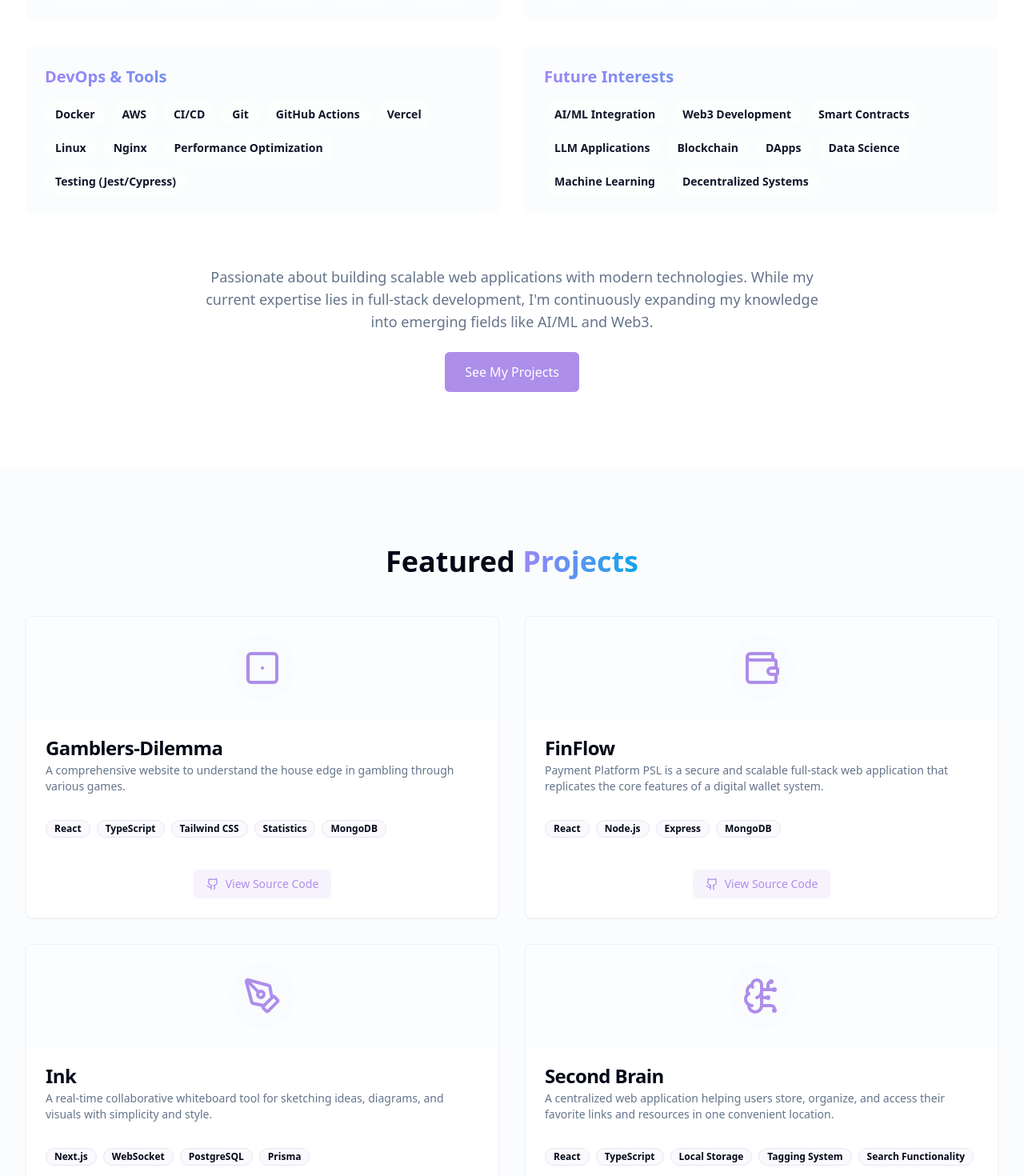
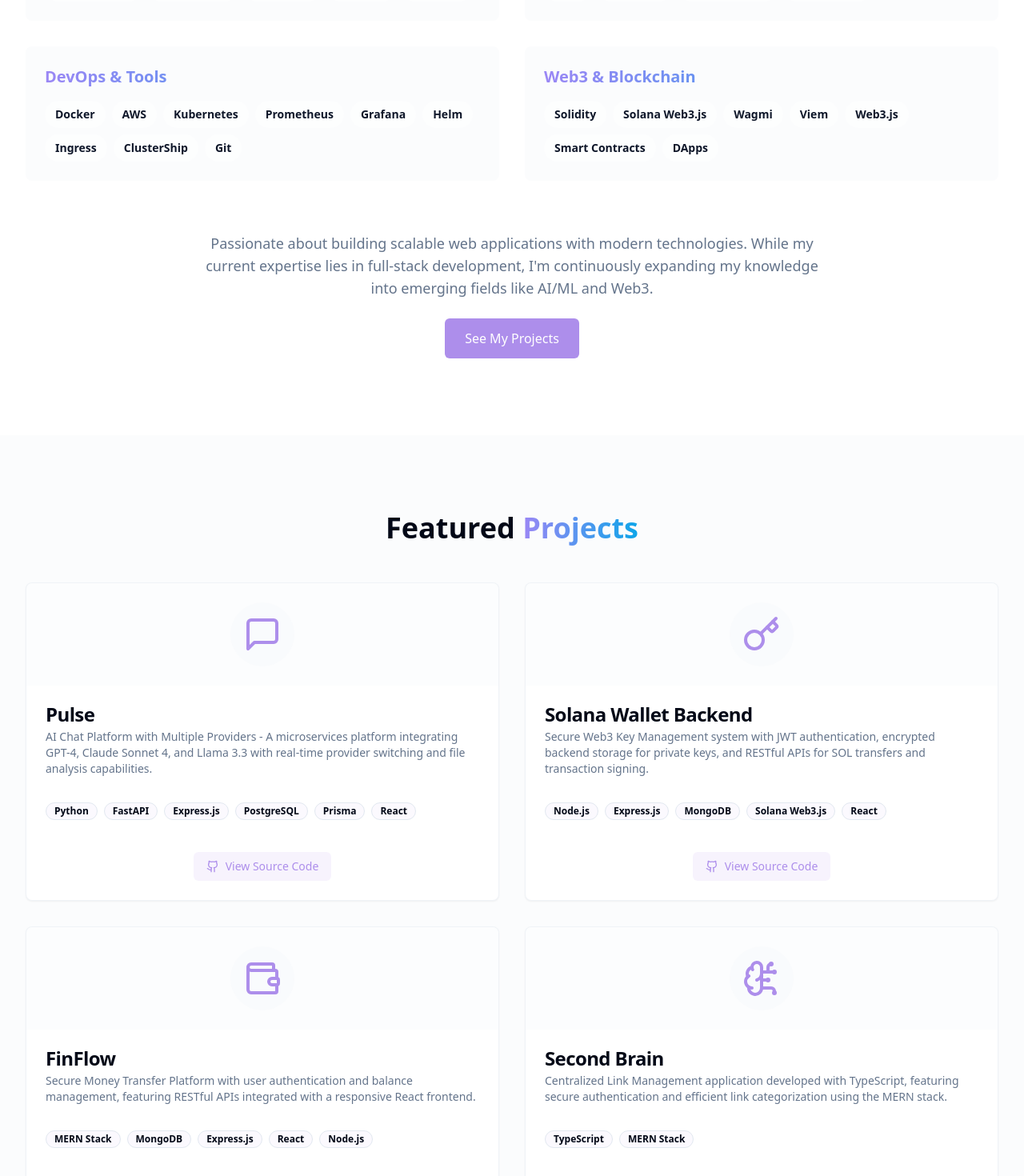
Before and after one commit to Ax-0m/Personal-Website, a React (Vite) app: page / in a window 1280 px wide. Shown: the part 1880-3350 px from the top of the page at 80% size. Built offline with nearby package versions, Linux system fonts and the light colour scheme.

Commit message:
projects and tooltips

```diff
--- a/src/components/Projects.tsx
+++ b/src/components/Projects.tsx
@@ -1,36 +1,43 @@
-import { ExternalLink, Github, PenTool, Wallet, Dice1, BrainCircuit } from "lucide-react";
+import { ExternalLink, Github, PenTool, Wallet, Dice1, BrainCircuit, MessageSquare, Key } from "lucide-react";
 import { Badge } from "@/components/ui/badge";
 import { Card, CardContent, CardDescription, CardFooter, CardHeader, CardTitle } from "@/components/ui/card";
 
 export default function Projects() {
   const projects = [
     {
-      title: "Gamblers-Dilemma",
-      description: "A comprehensive website to understand the house edge in gambling through various games.",
-      icon: <Dice1 className="w-12 h-12 text-primary" />,
-      tags: ["React", "TypeScript", "Tailwind CSS", "Statistics", "MongoDB"],
-      repoLink: "https://github.com/Ax-0m/Gamblers-Dilemma"
+      title: "Pulse",
+      description: "AI Chat Platform with Multiple Providers - A microservices platform integrating GPT-4, Claude Sonnet 4, and Llama 3.3 with real-time provider switching and file analysis capabilities.",
+      icon: <MessageSquare className="w-12 h-12 text-primary" />,
+      tags: ["Python", "FastAPI", "Express.js", "PostgreSQL", "Prisma", "React"],
+      repoLink: "https://github.com/Ax-0m/Pulse"
+    },
+    {
+      title: "Solana Wallet Backend",
+      description: "Secure Web3 Key Management system with JWT authentication, encrypted backend storage for private keys, and RESTful APIs for SOL transfers and transaction signing.",
+      icon: <Key className="w-12 h-12 text-primary" />,
+      tags: ["Node.js", "Express.js", "MongoDB", "Solana Web3.js", "React"],
+      repoLink: "https://github.com/Ax-0m/Solana-Wallet"
     },
     {
       title: "FinFlow",
-      description: "Payment Platform PSL is a secure and scalable full-stack web application that replicates the core features of a digital wallet system.",
+      description: "Secure Money Transfer Platform with user authentication and balance management, featuring RESTful APIs integrated with a responsive React frontend.",
       icon: <Wallet className="w-12 h-12 text-primary" />,
-      tags: ["React", "Node.js", "Express", "MongoDB"],
+      tags: ["MERN Stack", "MongoDB", "Express.js", "React", "Node.js"],
       repoLink: "https://github.com/Ax-0m/FinFlow"
     },
     {
-      title: "Ink",
-      description: "A real-time collaborative whiteboard tool for sketching ideas, diagrams, and visuals with simplicity and style.",
-      icon: <PenTool className="w-12 h-12 text-primary" />,
-      tags: ["Next.js", "WebSocket", "PostgreSQL", "Prisma"],
-      repoLink: "https://github.com/Ax-0m/Draw-app"
+      title: "Second Brain",
+      description: "Centralized Link Management application developed with TypeScript, featuring secure authentication and efficient link categorization using the MERN stack.",
+      icon: <BrainCircuit className="w-12 h-12 text-primary" />,
+      tags: ["TypeScript", "MERN Stack"],
+      repoLink: "https://github.com/Ax-0m/Second-Brain"
     },
     {
-      title: "Second Brain",
-      description: "A centralized web application helping users store, organize, and access their favorite links and resources in one convenient location.",
-      icon: <BrainCircuit className="w-12 h-12 text-primary" />,
-      tags: ["React", "TypeScript" , "Local Storage", "Tagging System", "Search Functionality"],
-      repoLink: "https://github.com/Ax-0m/Second-Brain"
+      title: "Ink",
+      description: "Real-time Collaborative Whiteboard with WebSocket-based synchronization for multi-user collaboration, featuring real-time drawing, shapes, and text capabilities.",
+      icon: <PenTool className="w-12 h-12 text-primary" />,
+      tags: ["Next.js", "WebSocket", "Prisma", "PostgreSQL"],
+      repoLink: "https://github.com/Ax-0m/Draw-app"
     }
   ];
 
--- a/src/components/Skills.tsx
+++ b/src/components/Skills.tsx
@@ -1,70 +1,61 @@
 import { Badge } from "@/components/ui/badge";
-import {
-  Tooltip,
-  TooltipContent,
-  TooltipProvider,
-  TooltipTrigger,
-} from "@/components/ui/tooltip";
 
 export default function Skills() {
   const skillCategories = [
     {
       name: "Frontend Development",
       skills: [
-        { name: "Next.js", description: "React framework for production" },
-        { name: "React", description: "JavaScript library for building UIs" },
-        { name: "TypeScript", description: "Typed JavaScript for better development" },
-        { name: "TailwindCSS", description: "Utility-first CSS framework" },
-        { name: "Framer Motion", description: "Animation library for React" },
-        { name: "Redux Toolkit", description: "State management solution" },
-        { name: "React Query", description: "Data fetching and caching" },
-        { name: "Shadcn UI", description: "Re-usable components" },
-        { name: "Radix UI", description: "Unstyled, accessible components" },
-        { name: "GraphQL", description: "Query language for APIs" }
+        { name: "Next.js" },
+        { name: "React" },
+        { name: "TypeScript" },
+        { name: "TailwindCSS" },
+        { name: "Framer Motion" },
+        { name: "Redux Toolkit" },
+        { name: "React Query" },
+        { name: "Shadcn UI" },
+        { name: "Radix UI" },
+        { name: "GraphQL" }
       ]
     },
     {
       name: "Backend & Database",
       skills: [
-        { name: "Node.js", description: "JavaScript runtime" },
-        { name: "Express", description: "Web framework for Node.js" },
-        { name: "Prisma", description: "Next-gen ORM" },
-        { name: "PostgreSQL", description: "Relational database" },
-        { name: "MongoDB", description: "NoSQL database" },
-        { name: "Redis", description: "In-memory data store" },
-        { name: "tRPC", description: "End-to-end typesafe APIs" },
-        { name: "REST APIs", description: "API architectural style" },
-        { name: "GraphQL APIs", description: "Query-based API" },
-        { name: "WebSockets", description: "Real-time communication" }
+        { name: "Node.js" },
+        { name: "Express" },
+        { name: "Prisma" },
+        { name: "PostgreSQL" },
+        { name: "MongoDB" },
+        { name: "Redis" },
+        { name: "tRPC" },
+        { name: "REST APIs" },
+        { name: "GraphQL APIs" },
+        { name: "WebSockets" }
       ]
     },
     {
       name: "DevOps & Tools",
       skills: [
-        { name: "Docker", description: "Containerization platform" },
-        { name: "AWS", description: "Cloud services" },
-        { name: "CI/CD", description: "Continuous integration/deployment" },
-        { name: "Git", description: "Version control" },
-        { name: "GitHub Actions", description: "Automation platform" },
-        { name: "Vercel", description: "Cloud platform for static sites" },
-        { name: "Linux", description: "Operating system" },
-        { name: "Nginx", description: "Web server" },
-        { name: "Performance Optimization", description: "Speed and efficiency" },
-        { name: "Testing (Jest/Cypress)", description: "Testing frameworks" }
+        { name: "Docker" },
+        { name: "AWS" },
+        { name: "Kubernetes" },
+        { name: "Prometheus" },
+        { name: "Grafana" },
+        { name: "Helm" },
+        { name: "Ingress" },
+        { name: "ClusterShip" },
+        { name: "Git" }
       ]
     },
     {
-      name: "Future Interests",
+      name: "Web3 & Blockchain",
       skills: [
-        { name: "AI/ML Integration", description: "Machine learning in web apps" },
-        { name: "Web3 Development", description: "Blockchain applications" },
-        { name: "Smart Contracts", description: "Self-executing contracts" },
-        { name: "LLM Applications", description: "Large language models" },
-        { name: "Blockchain", description: "Distributed ledger technology" },
-        { name: "DApps", description: "Decentralized applications" },
-        { name: "Data Science", description: "Data analysis and visualization" },
-        { name: "Machine Learning", description: "AI model development" },
-        { name: "Decentralized Systems", description: "Distributed computing" }
+        { name: "Solidity" },
+        { name: "Solana Web3.js" },
+        { name: "Wagmi" },
+        { name: "Viem" },
+        { name: "Web3.js" },
+        { name: "Smart Contracts" },
+        { name: "DApps" }
       ]
     }
   ];
@@ -82,23 +73,15 @@ export default function Skills() {
           >
             <h3 className="text-xl font-semibold mb-4 text-gradient">{category.name}</h3>
             <div className="flex flex-wrap gap-2">
-              <TooltipProvider>
               {category.skills.map((skill) => (
-                  <Tooltip key={skill.name}>
-                    <TooltipTrigger asChild>
                 <Badge
+                  key={skill.name}
                   variant="secondary"
                   className="px-3 py-1.5 text-sm bg-background/50 hover:bg-primary hover:text-white transition-all duration-300 cursor-default transform hover:scale-105"
                 >
                   {skill.name}
                 </Badge>
-                    </TooltipTrigger>
-                    <TooltipContent>
-                      <p>{skill.description}</p>
-                    </TooltipContent>
-                  </Tooltip>
               ))}
-              </TooltipProvider>
             </div>
           </div>
         ))}
```
Lines whose indentation alone changed are shown as unchanged.
